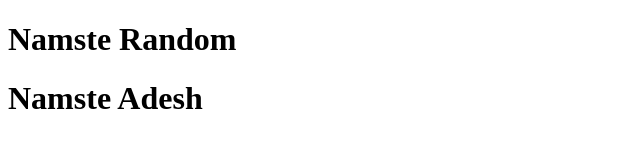
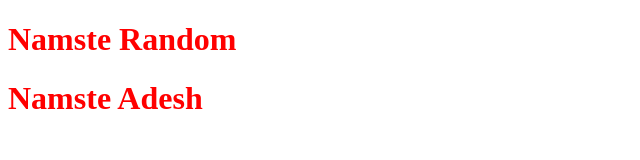
Before and after one commit to adisv67/RN, a React app: page / in a window 1280 px wide. Shown: the whole page, without its empty margins (0-640 px from the left). Built offline with nearby package versions, Linux system fonts and the light colour scheme.

Commit message:
compo syntsx

```diff
--- a/index.html
+++ b/index.html
@@ -8,6 +8,7 @@
   </head>
   <body>
     <div id="root">
+      <h1>not rendered</h1>
     </div>
     <script type="module" src="app.js"></script>
   </body>
--- a/style.css
+++ b/style.css
@@ -1,3 +1,3 @@
-#random{
+.random{
     color: red;
 }
```
Also changed, not shown: dist/index.html, 2 other files.
